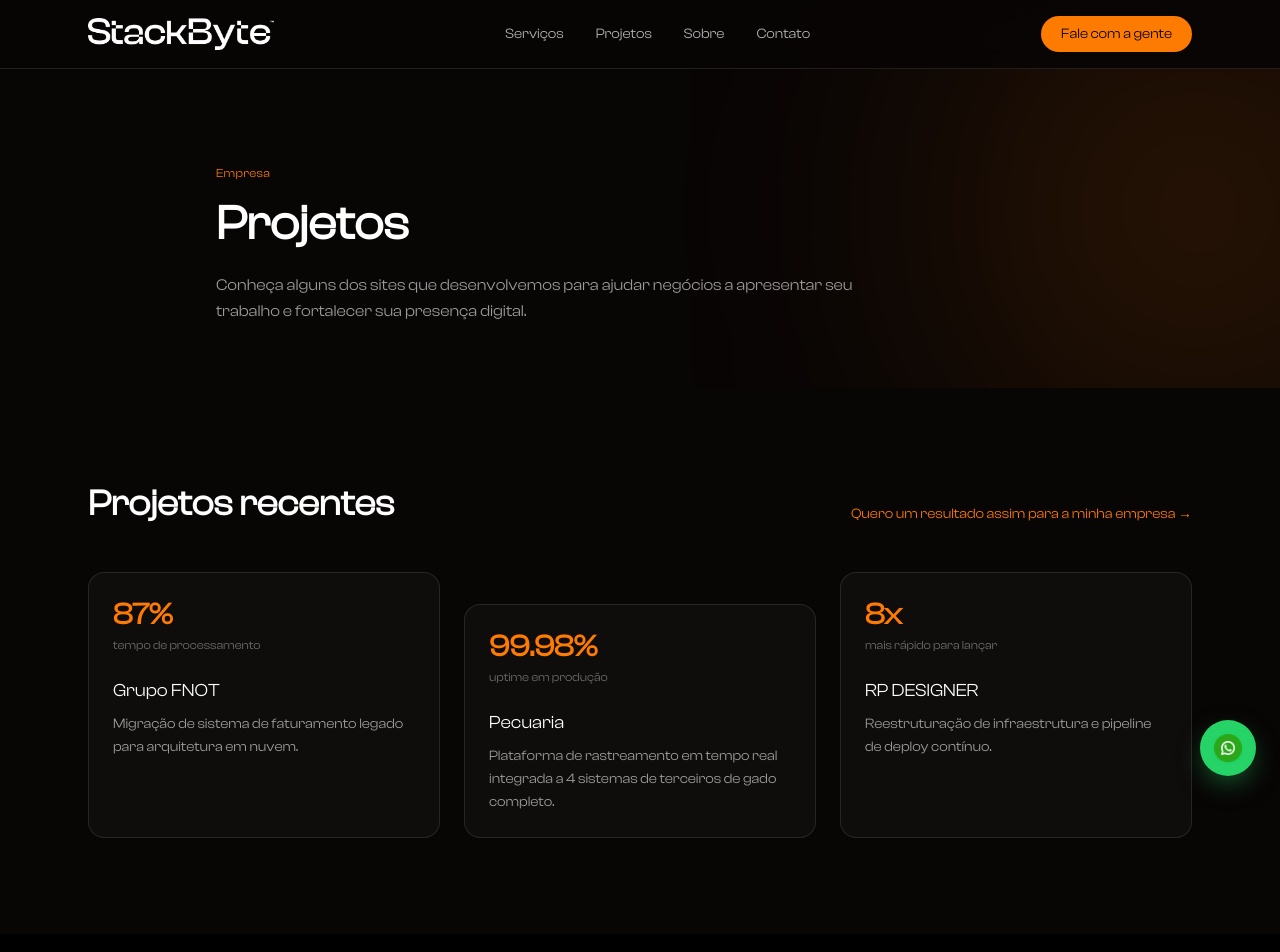
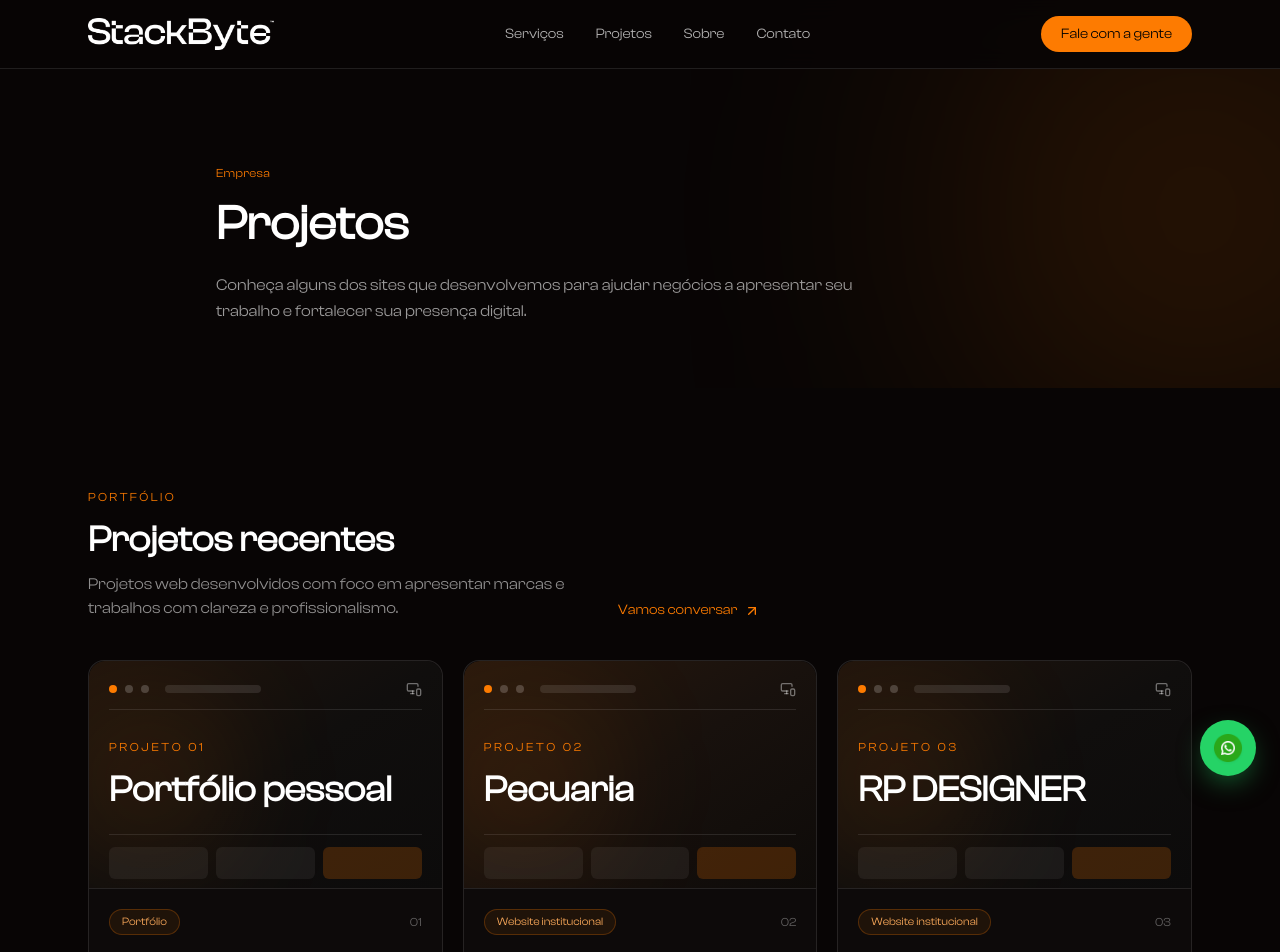
Before and after one commit to Duduxpz/StackByte, a React (Vite) app: page /projetos in a window 1280 px wide. Shown: the top 952 px of the page. Built offline with nearby package versions, Linux system fonts and the light colour scheme.

Commit message:
feat: adiciona links aos projetos

```diff
--- a/src/components/stackbyte/CaseStudies.jsx
+++ b/src/components/stackbyte/CaseStudies.jsx
@@ -1,57 +1,107 @@
+import { ArrowUpRight, ExternalLink, MonitorSmartphone } from 'lucide-react';
+
+// Add each public URL and a real screenshot here to turn these cards into
+// verifiable project references. Avoid publishing outcome metrics without a source.
 const cases = [
   {
-    client: 'Grupo FNOT',
-    summary: 'Migração de sistema de faturamento legado para arquitetura em nuvem.',
-    metric: '87%',
-    metricLabel: 'tempo de processamento',
+    client: 'Portfólio pessoal',
+    type: 'Portfólio',
+    summary: 'Meu portfólio pessoal com apresentação dos meus trabalhos e projetos.',
+    url: 'https://duduxpz.github.io/portfolio/',
+    image: '',
   },
   {
     client: 'Pecuaria',
-    summary: 'Plataforma de rastreamento em tempo real integrada a 4 sistemas de terceiros de gado completo.',
-    metric: '99.98%',
-    metricLabel: 'uptime em produção',
+    type: 'Website institucional',
+    summary: 'Presença digital organizada para facilitar o acesso às principais informações.',
+    url: '',
+    image: '',
   },
   {
     client: 'RP DESIGNER',
-    summary: 'Reestruturação de infraestrutura e pipeline de deploy contínuo.',
-    metric: '8x',
-    metricLabel: 'mais rápido para lançar',
+    type: 'Website institucional',
+    summary: 'Uma página web pensada para apresentar o negócio com clareza em qualquer tela.',
+    url: '',
+    image: '',
   },
 ];
 
+function ProjectPreview({ item, index }) {
+  if (item.image) {
+    return (
+      <img
+        src={item.image}
+        alt={`Captura de tela do site ${item.client}`}
+        className="h-full w-full object-cover object-top transition-transform duration-500 group-hover:scale-[1.03]"
+        loading="lazy"
+      />
+    );
+  }
+
+  return (
+    <div className={`flex h-full flex-col justify-between overflow-hidden rounded-t-[inherit] bg-gradient-to-br ${index === 1 ? 'from-[#29190d] via-[#18110d] to-[#0e0b09]' : 'from-[#20150d] via-[#100e0d] to-[#0c0b0b]'} p-5`}>
+      <div className="flex items-center gap-2 border-b border-white/10 pb-3">
+        <span className="h-2 w-2 rounded-full bg-[#FD7B01]" />
+        <span className="h-2 w-2 rounded-full bg-white/20" />
+        <span className="h-2 w-2 rounded-full bg-white/20" />
+        <span className="ml-2 h-2 w-24 rounded-full bg-white/10" />
+        <MonitorSmartphone className="ml-auto h-4 w-4 text-white/40" aria-hidden="true" />
+      </div>
+      <div className="relative py-6">
+        <div className="pointer-events-none absolute -left-8 top-0 h-36 w-36 rounded-full bg-[#FD7B01]/15 blur-3xl" />
+        <span className="relative text-xs font-medium uppercase tracking-[0.22em] text-[#FD7B01]">Projeto {String(index + 1).padStart(2, '0')}</span>
+        <p className="relative mt-3 max-w-[14ch] font-['ClashDisplay-Regular'] text-3xl font-semibold leading-tight text-white sm:text-4xl">{item.client}</p>
+      </div>
+      <div className="grid grid-cols-3 gap-2 border-t border-white/10 pt-3">
+        <span className="h-8 rounded-md bg-white/[0.06]" />
+        <span className="h-8 rounded-md bg-white/[0.06]" />
+        <span className="h-8 rounded-md bg-[#FD7B01]/20" />
+      </div>
+    </div>
+  );
+}
+
 export default function CaseStudies() {
   return (
-    <section id="projetos" className="bg-[#080505] py-24">
+    <section id="projetos" className="bg-[#080505] py-20 md:py-24">
       <div className="mx-auto max-w-6xl px-6">
-        <div className="mb-12 flex items-end justify-between gap-6">
-          <h2 className="font-['ClashDisplay-Regular'] text-3xl font-semibold text-white md:text-4xl">
-            Projetos recentes
-          </h2>
-          <a href="#contato" className="font-['ClashDisplay-Regular'] text-sm text-[#FD7B01] hover:underline">
-            Quero um resultado assim para a minha empresa →
-          </a>
+        <div className="mb-10 max-w-2xl">
+          <span className="font-['ClashDisplay-Regular'] text-xs font-medium uppercase tracking-[0.2em] text-[#FD7B01]">Portfólio</span>
+          <div className="mt-3 flex flex-col justify-between gap-5 md:flex-row md:items-end">
+            <div>
+              <h2 className="font-['ClashDisplay-Regular'] text-3xl font-semibold text-white md:text-4xl">Projetos recentes</h2>
+              <p className="mt-3 max-w-xl font-['ClashDisplay-Regular'] text-sm leading-relaxed text-white/55 md:text-base">
+                Projetos web desenvolvidos com foco em apresentar marcas e trabalhos com clareza e profissionalismo.
+              </p>
+            </div>
+            <a href="#contato" className="shrink-0 font-['ClashDisplay-Regular'] text-sm text-[#FD7B01] transition-colors hover:text-white">
+              Vamos conversar <ArrowUpRight className="ml-1 inline h-4 w-4" aria-hidden="true" />
+            </a>
+          </div>
         </div>
 
-        <div className="grid grid-cols-1 gap-6 md:grid-cols-3">
-          {cases.map((item, i) => (
-            <div
-              key={item.client}
-              className={`rounded-2xl border border-white/10 bg-white/[0.03] p-6 ${
-                i === 1 ? 'md:mt-8' : ''
-              }`}
-            >
-              <div className="font-['ClashDisplay-Regular'] text-3xl font-semibold text-[#FD7B01]">
-                {item.metric}
+        <div className="grid grid-cols-1 gap-5 md:grid-cols-3">
+          {cases.map((item, index) => (
+            <article key={item.client} className="group overflow-hidden rounded-2xl border border-white/10 bg-white/[0.025] transition duration-300 hover:-translate-y-1 hover:border-[#FD7B01]/40 hover:bg-white/[0.04]">
+              <div className="aspect-[1.55] overflow-hidden rounded-t-[inherit] border-b border-white/10">
+                <ProjectPreview item={item} index={index} />
               </div>
-              <div className="mt-1 font-['ClashDisplay-Regular'] text-xs text-white/40">{item.metricLabel}</div>
-
-              <h3 className="mt-6 font-['ClashDisplay-Regular'] text-lg font-medium text-white">
-                {item.client}
-              </h3>
-              <p className="mt-2 font-['ClashDisplay-Regular'] text-sm leading-relaxed text-white/60">
-                {item.summary}
-              </p>
-            </div>
+              <div className="p-5">
+                <div className="flex items-center justify-between gap-3">
+                  <span className="rounded-full border border-[#FD7B01]/25 bg-[#FD7B01]/[0.08] px-3 py-1 font-['ClashDisplay-Regular'] text-[11px] text-[#ffac5c]">{item.type}</span>
+                  <span className="font-['ClashDisplay-Regular'] text-xs text-white/35">{String(index + 1).padStart(2, '0')}</span>
+                </div>
+                <h3 className="mt-4 font-['ClashDisplay-Regular'] text-xl font-medium text-white">{item.client}</h3>
+                <p className="mt-2 min-h-[3rem] font-['ClashDisplay-Regular'] text-sm leading-relaxed text-white/55">{item.summary}</p>
+                {item.url ? (
+                  <a href={item.url} target="_blank" rel="noreferrer" className="mt-5 inline-flex items-center gap-2 font-['ClashDisplay-Regular'] text-sm text-[#FD7B01] hover:text-white">
+                    Visitar site <ExternalLink className="h-4 w-4" aria-hidden="true" />
+                  </a>
+                ) : (
+                  <span className="mt-5 inline-flex items-center gap-2 font-['ClashDisplay-Regular'] text-sm text-white/30">Link do projeto pendente</span>
+                )}
+              </div>
+            </article>
           ))}
         </div>
       </div>
```
